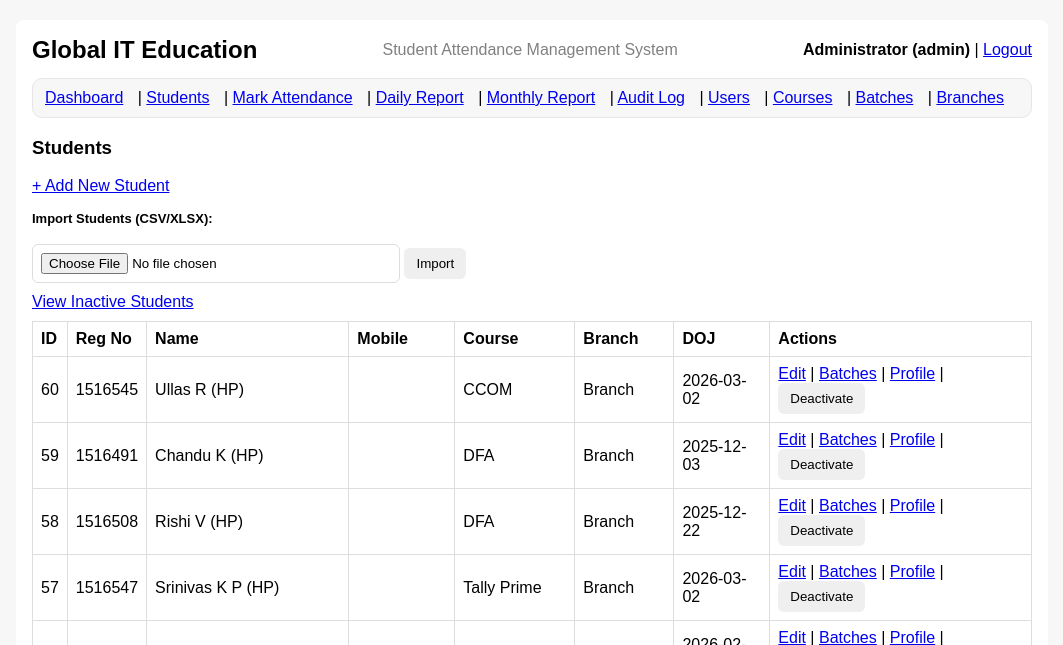
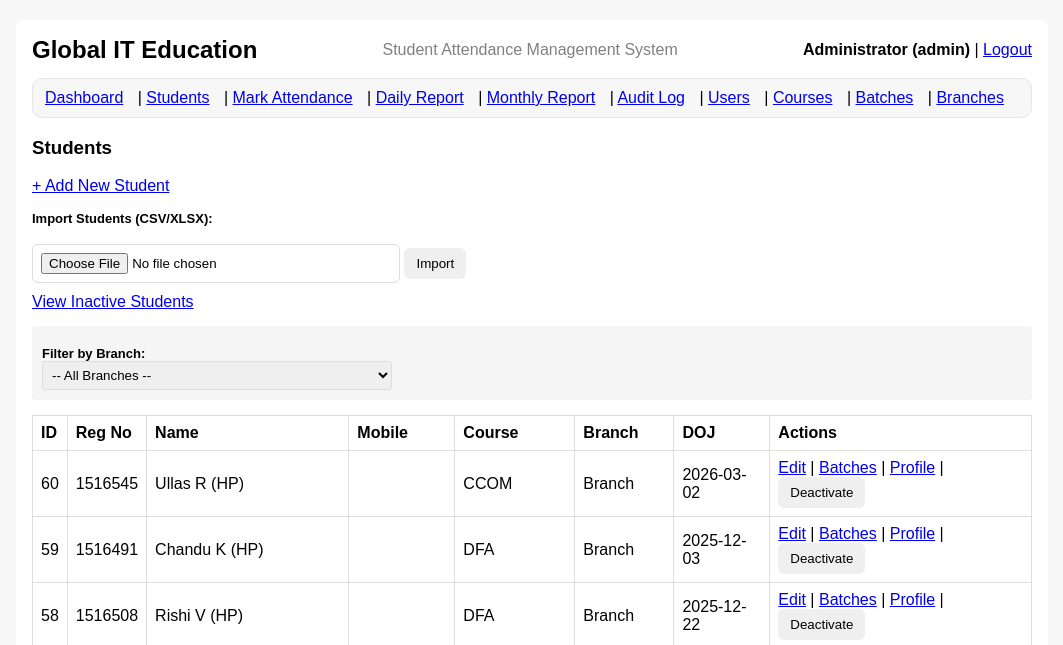
Before and after one commit to naveenlakshman/attn, a Flask app: page /students in a window 1280 px wide. Shown: the top 645 px of the page, without its empty margins (108-1171 px from the left). Run offline with Flask 3, Linux system fonts and the light colour scheme; a user stored in the database is signed in; data comes from the database, SQL or seed files in the repository; both versions use the stored data as it was after the commit.

Commit message:
Add branch filtering to students view and update .gitignore

```diff
--- a/app.py
+++ b/app.py
@@ -682,19 +682,41 @@ def branch_delete(branch_id):
 def students():
     conn = get_conn()
     cur = conn.cursor()
-    cur.execute(
-        """
-        SELECT s.*, c.course_name, b.branch_name
-        FROM students s
-        LEFT JOIN courses c ON c.id = s.course_id
-        LEFT JOIN branches b ON b.id = s.branch_id
-        WHERE s.is_active=1
-        ORDER BY s.id DESC
-        """
-    )
+
+    # Get filter parameter
+    branch_id = request.args.get("branch_id", "")
+
+    # Get all branches for the filter dropdown
+    cur.execute("SELECT id, branch_name FROM branches ORDER BY branch_name")
+    branches = cur.fetchall()
+
+    # Get students, optionally filtered by branch
+    if branch_id:
+        cur.execute(
+            """
+            SELECT s.*, c.course_name, b.branch_name
+            FROM students s
+            LEFT JOIN courses c ON c.id = s.course_id
+            LEFT JOIN branches b ON b.id = s.branch_id
+            WHERE s.is_active=1 AND s.branch_id=?
+            ORDER BY s.id DESC
+            """,
+            (branch_id,)
+        )
+    else:
+        cur.execute(
+            """
+            SELECT s.*, c.course_name, b.branch_name
+            FROM students s
+            LEFT JOIN courses c ON c.id = s.course_id
+            LEFT JOIN branches b ON b.id = s.branch_id
+            WHERE s.is_active=1
+            ORDER BY s.id DESC
+            """
+        )
     students_rows = cur.fetchall()
     conn.close()
-    return render_template("students.html", students=students_rows)
+    return render_template("students.html", students=students_rows, branches=branches, selected_branch=branch_id)
 
 
 @app.route("/students/add", methods=["GET", "POST"])
--- a/templates/students.html
+++ b/templates/students.html
@@ -12,6 +12,22 @@
 </form>
 
 <a href="{{ url_for('inactive_students') }}">View Inactive Students</a>
+
+<!-- Branch Filter -->
+<div style="margin: 15px 0; padding: 10px; background-color: #f5f5f5; border-radius: 4px;">
+  <label for="branch-filter"><b>Filter by Branch:</b></label>
+  <select id="branch-filter" style="padding: 5px; border-radius: 3px;">
+    <option value="">-- All Branches --</option>
+    {% for branch in branches %}
+    <option value="{{ branch.id }}" {% if selected_branch|string == branch.id|string %}selected{% endif %}>
+      {{ branch.branch_name }}
+    </option>
+    {% endfor %}
+  </select>
+  {% if selected_branch %}
+  <a href="{{ url_for('students') }}" style="margin-left: 10px;">Clear Filter</a>
+  {% endif %}
+</div>
 
 <table>
   <tr>
@@ -51,4 +67,15 @@
   {% endfor %}
 </table>
 
+<script>
+  document.getElementById('branch-filter').addEventListener('change', function() {
+    const branchId = this.value;
+    if (branchId) {
+      window.location.href = `{{ url_for('students') }}?branch_id=${branchId}`;
+    } else {
+      window.location.href = `{{ url_for('students') }}`;
+    }
+  });
+</script>
+
 {% endblock %}
```
Also changed, not shown: instance/attendance.db, 1 other file.
